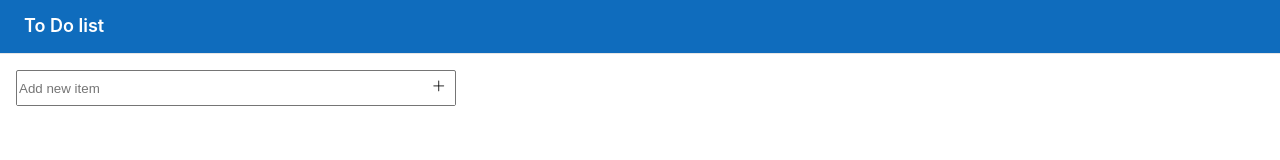
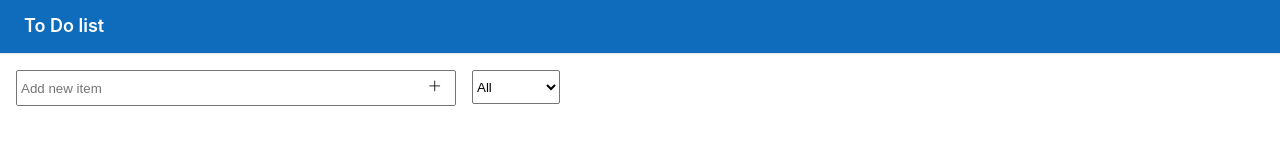
Before and after one commit to arnavbhate/todo-list, a React (Create React App) app: page / in a window 1280 px wide. Shown: the top 160 px of the page. Built offline with nearby package versions, Linux system fonts and the light colour scheme.

Commit message:
Added todo list

```diff
--- a/public/index.html
+++ b/public/index.html
@@ -18,7 +18,7 @@
   </style>
 </head>
 
-<body class="ms-Fabric" dir="ltr">
+<body>
   <noscript>You need to enable JavaScript to run this app.</noscript>
   <div id="root"></div>
 </body>
--- a/src/App.css
+++ b/src/App.css
@@ -44,22 +44,15 @@ body {
 
 .icon-button {
     font-family: "Segoe Fluent Icons";
-}
-
-input {
-    box-shadow: none;
+    width: 29.5px;
+    height: 29.5px;
+    margin: 1px;
     border: none;
-    margin: 0px;
-    margin-right: 4px;
-    width: 100%;
-    height: 31.5px;
-    padding-block: 4.25px;
-    padding-right: 34.5px;
+    background-color: transparent;
 }
 
 .new-item-input {
     width: 440px;
-    margin: 4px;
     border-radius: 2px;
     border: 0.8px solid #757575;
     min-height: 31.5px;
@@ -69,11 +62,70 @@ input {
     margin: 16px;
 }
 
+input {
+    box-shadow: none;
+    border: none;
+    margin: 0px;
+    width: 100%;
+    height: 31.5px;
+    padding-block: 4.25px;
+    padding-left: 4px;
+    padding-right: 34.5px;
+}
+
 .new-item-button {
-    width: 29.5px;
-    height: 29.5px;
-    margin: 1px;
     margin-left: -34.5px;
-    border: none;
+}
+
+.list-wrapper {
+    margin: 16px;
+}
+
+select {
+    box-shadow: none;
+    height: 34px;
     background-color: #FFFFFF;
+    border: 0.8px solid #757575;
+    border-radius: 2px;
+    position: absolute;
+    left: 472px;
+    top: 70px;
 }
+
+.list-item {
+    width: 473.5px;
+    border-radius: 2px;
+    border: 0.8px solid #757575;
+    min-height: 31.5px;
+    font-size: 14px;
+    line-height: 1.5;
+    padding: 0px;
+    margin: 4px 0px;
+}
+
+.list-item-complete {
+    background-color: #E0E0E0;
+    color: #606060;
+}
+
+.list-item-text {
+    display: inline-block;
+    width: 100%;
+    height: 31.5px;
+    margin: 0px;
+    padding-block: 4.25px;
+    padding-left: 4px;
+    padding-right: 64px;
+}
+
+.list-item-complete>.list-item-text {
+    text-decoration: line-through;
+}
+
+.list-complete-button {
+    margin-left: -64px;
+}
+
+.list-item-complete>.list-complete-button {
+    color: transparent;
+}
--- a/src/App.js
+++ b/src/App.js
@@ -1,13 +1,18 @@
+import React, { useState } from 'react';
 import './App.css';
-import NewItemForm from './components/NewItemForm.js';
+import NewItemForm from './components/NewItemForm';
+import List from './components/List';
 
 function App() {
+  const [inputText, setInputText] = useState('');
+  const [todoItems, setTodoItems] = useState([]);
   return (
     <div className="App">
       <div className="header">
         <span className="header-item">To Do list</span>
       </div>
-      <NewItemForm />
+      <NewItemForm inputText={inputText} setInputText={setInputText} todoItems={todoItems} setTodoItems={setTodoItems} />
+      <List todoItems={todoItems} setTodoItems={setTodoItems} />
     </div>
   );
 }
--- /dev/null
+++ b/src/components/List.js
@@ -0,0 +1,17 @@
+import React from "react";
+import TodoItem from "./TodoItem";
+
+function List({ todoItems, setTodoItems }) {
+    return (
+        <div className="list-wrapper">
+            <select className="list-select">
+                <option value="all">All</option>
+                <option value="incomplete">Incomplete</option>
+                <option value="completed">Completed</option>
+            </select>
+            <div className="list" />
+        </div>
+    );
+}
+
+export default List;
--- a/src/components/NewItemForm.js
+++ b/src/components/NewItemForm.js
@@ -1,10 +1,20 @@
 import React from "react";
 
-function NewItemForm() {
+function NewItemForm({ inputText, setInputText, todoItems, setTodoItems }) {
+    function inputTextHandler(e) {
+        setInputText(e.target.value);
+    }
+    function submitItemHandler(e) {
+        e.preventDefault();
+        if (inputText !== '') {
+            setTodoItems([...todoItems, { id: Date.now(), text: inputText, completed: false }]);
+            setInputText('');
+        }
+    }
     return (
         <form className="new-item-input">
-            <input type="text" className="" placeholder="Add new item" />
-            <button type="submit" className="new-item-button icon-button">&#xe710;</button>
+            <input type="text" placeholder="Add new item" onChange={inputTextHandler} value={inputText} />
+            <button type="submit" className="new-item-button icon-button" onClick={submitItemHandler}>&#xe710;</button>
         </form>
     );
 }
--- /dev/null
+++ b/src/components/TodoItem.js
@@ -0,0 +1,13 @@
+import React from "react";
+
+function TodoItem() {
+    return (
+        <div className="list-item">
+            <span className="list-item-text" />
+            <button className="list-complete-button icon-button">&#xe73e;</button>
+            <button className="list-delete-button icon-button">&#xe74d;</button>
+        </div>
+    );
+}
+
+export default TodoItem;
```
